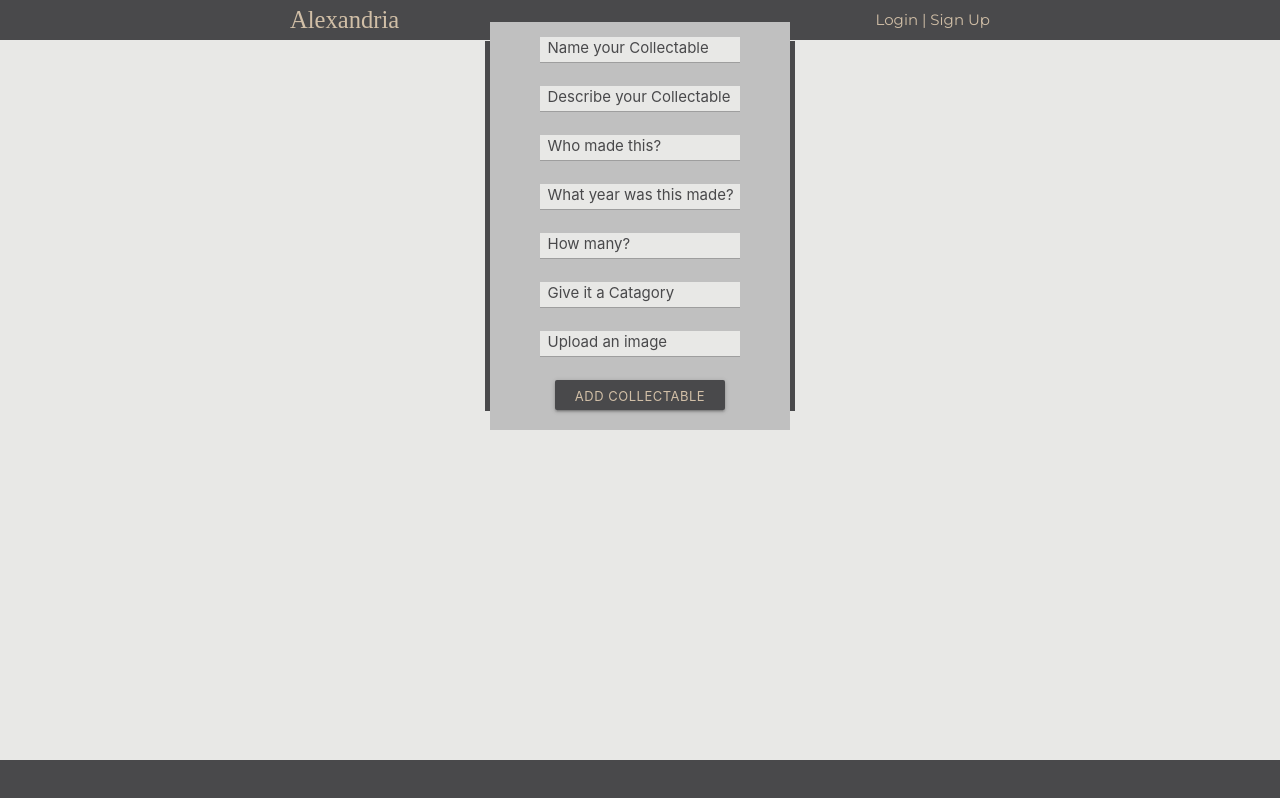
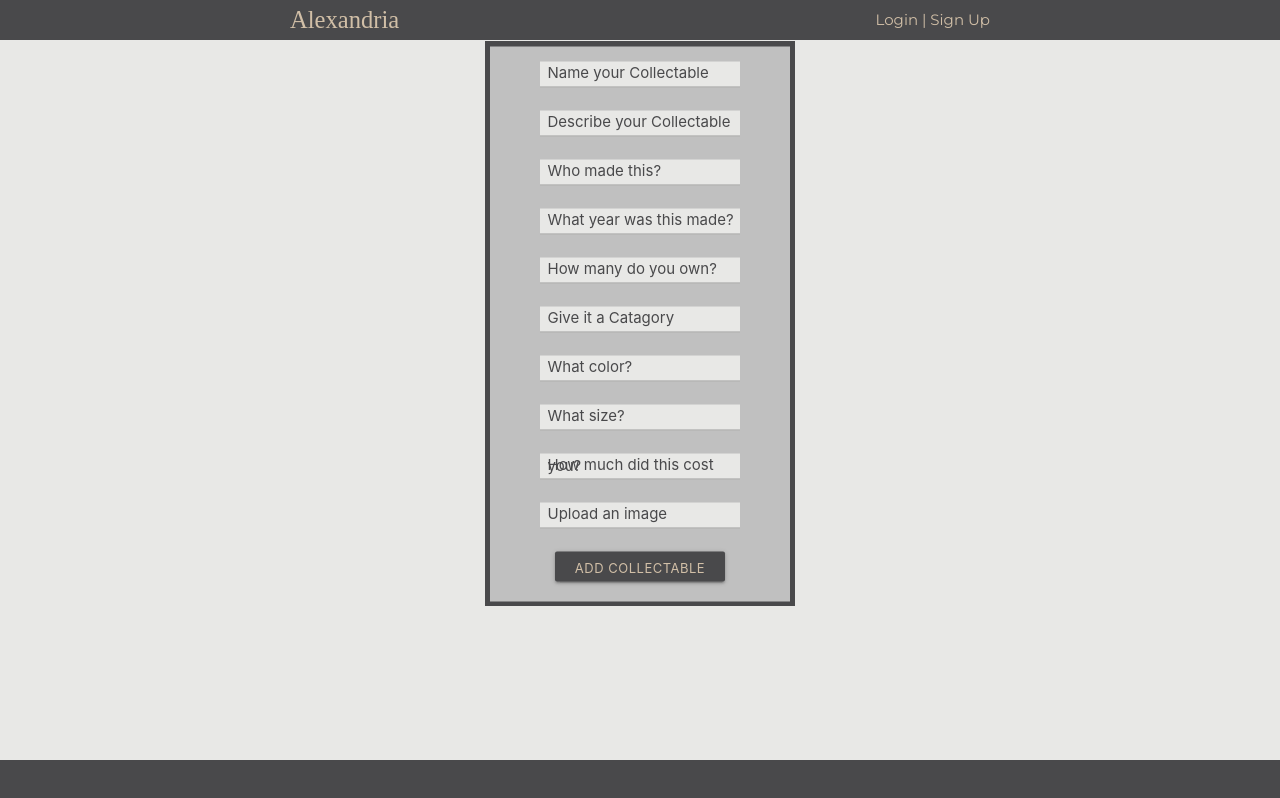
Before and after one commit to SheriffHobo/alex, a React (Create React App) app: page /newitem/1 in a window 1280 px wide. Built offline with nearby package versions, Linux system fonts and the light colour scheme; a web font is replaced by a local one.

Commit message:
added more custom item fields

```diff
--- a/src/Components/NewItem/NewItem.js
+++ b/src/Components/NewItem/NewItem.js
@@ -10,6 +10,9 @@
   const [ itemcount, setCount ] = useState('');
   const [ itemmanufacture, setManufacture ] = useState('');
   const [ year, setYear ] = useState('');
+  const [ color, setColor ] = useState('');
+  const [ size, setSize ] = useState('');
+  const [ cost, setCost ] = useState('');
 
   const submit = () => {
     const shelfId = props.match.params.shelfId;
@@ -102,7 +105,7 @@
               onChange={e => setCount(e.target.value)}
             />
             <label htmlFor='itemcount' className="noselect">
-              How many?
+              How many do you own?
             </label>
           </div>
 
@@ -118,6 +121,51 @@
             />
             <label htmlFor='itemcatname' className="noselect">
               Give it a Catagory
+            </label>
+          </div>
+
+          {/* COLOR */}
+          <div className='input-field'>
+            <input
+              type='text'
+              name='itemcolor'
+              id='itemcolor'
+              className='shelfinput'
+              value={color}
+              onChange={e => setColor(e.target.value)}
+            />
+            <label htmlFor='itemcolor' className="noselect">
+              What color?
+            </label>
+          </div>
+
+          {/* SIZE */}
+          <div className='input-field'>
+            <input
+              type='text'
+              name='itemsize'
+              id='itemsize'
+              className='shelfinput'
+              value={size}
+              onChange={e => setSize(e.target.value)}
+            />
+            <label htmlFor='itemsize' className="noselect">
+              What size?
+            </label>
+          </div>
+
+           {/* COST */}
+           <div className='input-field'>
+            <input
+              type='text'
+              name='itemcost'
+              id='itemcost'
+              className='shelfinput'
+              value={cost}
+              onChange={e => setCost(e.target.value)}
+            />
+            <label htmlFor='itemcost' className="noselect">
+              How much did this cost you?
             </label>
           </div>
 
--- a/src/Components/NewShelf/NewShelfStyle.css
+++ b/src/Components/NewShelf/NewShelfStyle.css
@@ -22,7 +22,7 @@
 
 main.valign-wrapper.addnewitem {
   width: 310px;
-  height: 370px;
+  height: 565px;
   max-height: 100vh;
   position: fixed;
   top: 5vh;
```
